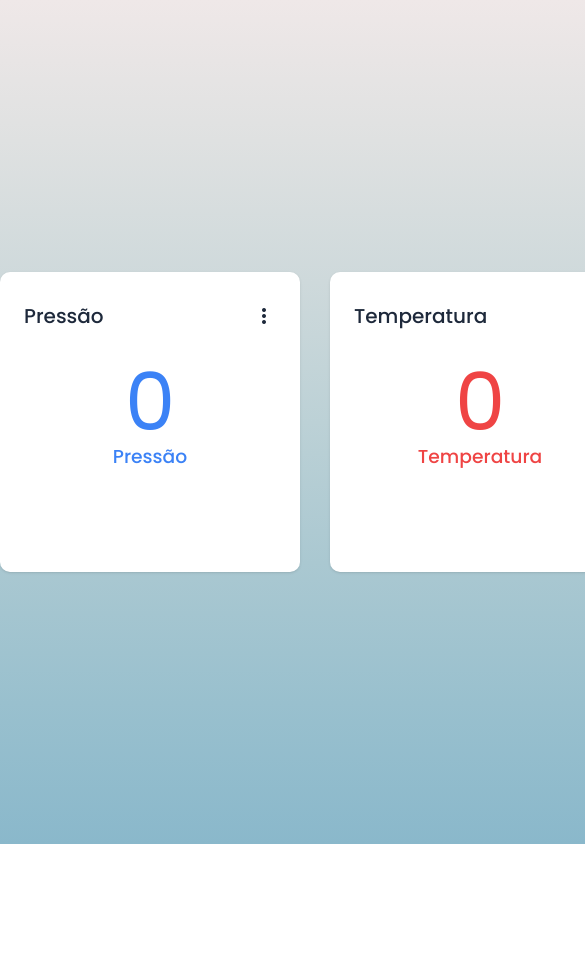
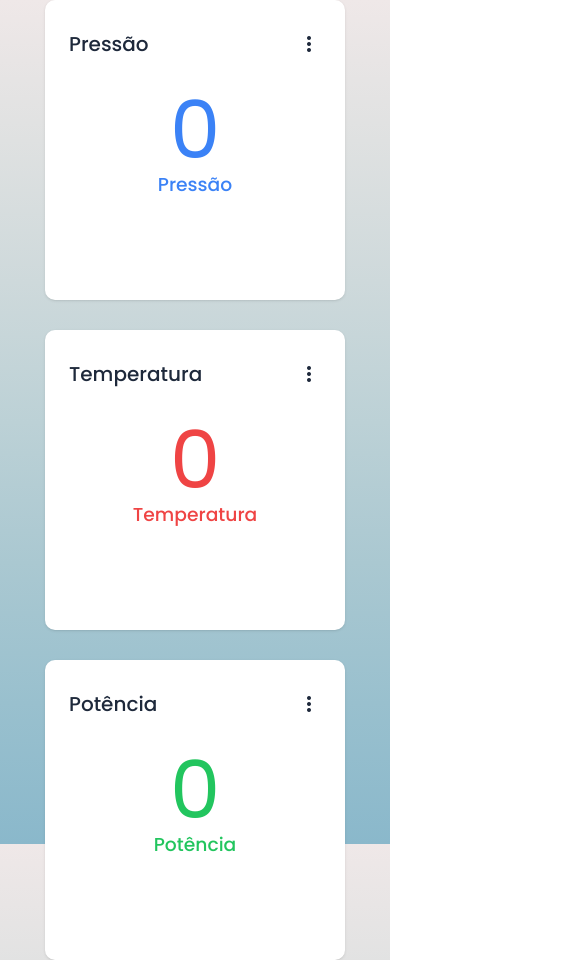
Before and after one commit to Romariolima99/monitor-de-dados, a plain HTML site: page index.html in a window 390 px wide. Shown: the top 960 px of the page, 585 px wide, since content can reach past the window. Before the commit the page ends 844 px from the top, so only its background shows below. Drawn offline with nearby package versions, Linux system fonts and the light colour scheme; no server answers.

Commit message:
Ajustes de responsividade

```diff
--- a/styles.css
+++ b/styles.css
@@ -142,3 +142,12 @@ article p {
 button {
   display: none;
 }
+
+@media(min-width:320px) and (max-width:900px) {
+  body .cards{
+     display: flex;
+     flex-direction: column;
+     /* align-items: center;  */
+     /* justify-content: center;  */
+  }
+}
```
